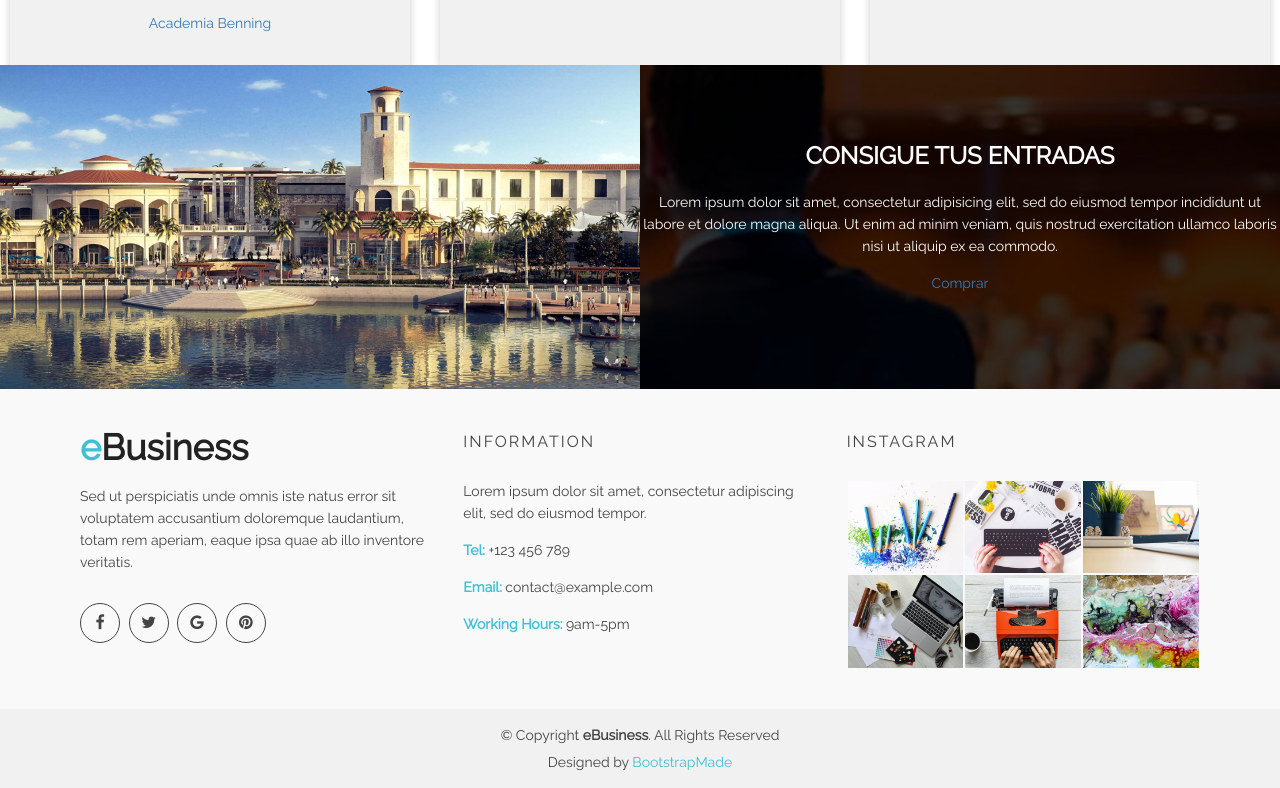
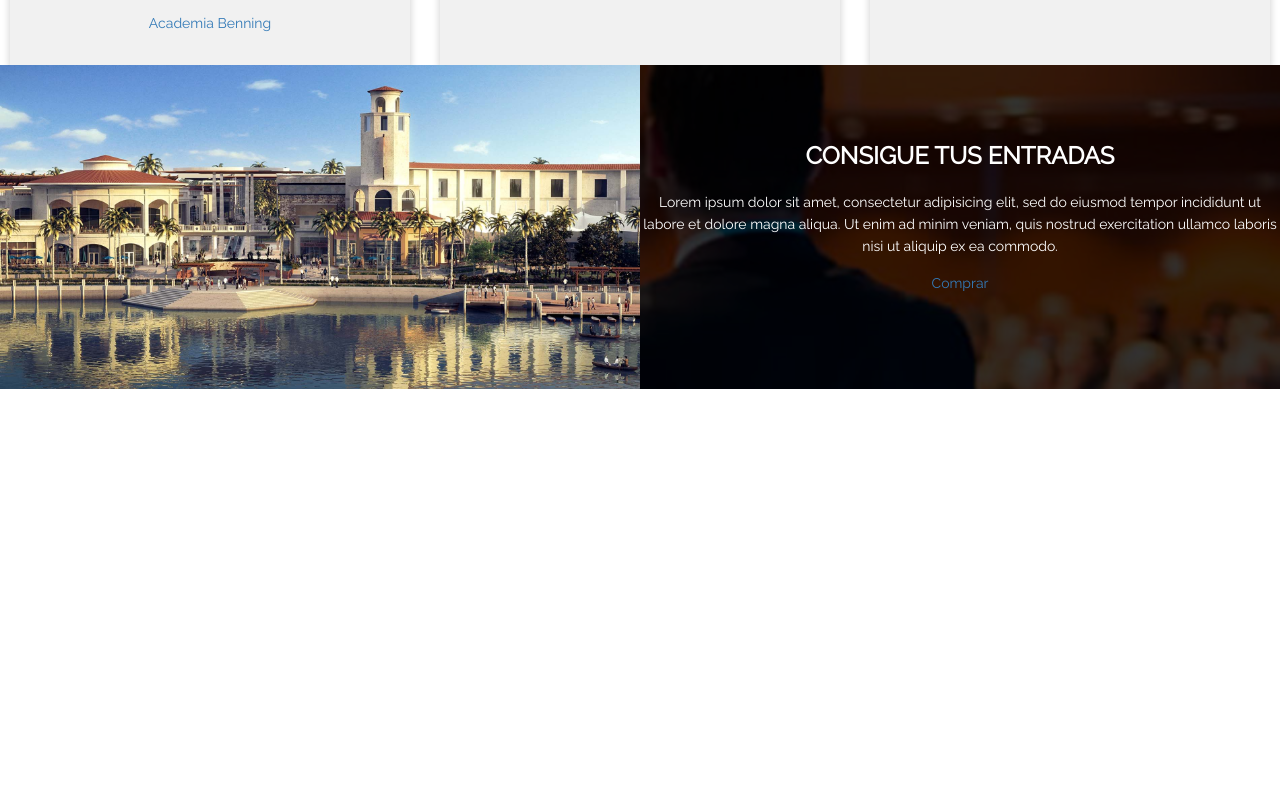
Before and after one commit to Pameladlt/Gente-Nueva, a plain HTML site: page index.html in a window 1280 px wide. Shown: the part 7025-7813 px from the top of the page. After the commit the page ends 7414 px from the top, so only its background shows below. Drawn offline with nearby package versions, Linux system fonts and the light colour scheme.

Commit message:
Update index.html

```diff
--- a/index.html
+++ b/index.html
@@ -872,99 +872,6 @@
 
 
 
-
-
-  <!-- Start Footer bottom Area -->
-  <footer>
-    <div class="footer-area">
-      <div class="container">
-        <div class="row">
-          <div class="col-md-4 col-sm-4 col-xs-12">
-            <div class="footer-content">
-              <div class="footer-head">
-                <div class="footer-logo">
-                  <h2><span>e</span>Business</h2>
-                </div>
-
-                <p>Sed ut perspiciatis unde omnis iste natus error sit voluptatem accusantium doloremque laudantium, totam rem aperiam, eaque ipsa quae ab illo inventore veritatis.</p>
-                <div class="footer-icons">
-                  <ul>
-                    <li>
-                      <a href="#"><i class="fa fa-facebook"></i></a>
-                    </li>
-                    <li>
-                      <a href="#"><i class="fa fa-twitter"></i></a>
-                    </li>
-                    <li>
-                      <a href="#"><i class="fa fa-google"></i></a>
-                    </li>
-                    <li>
-                      <a href="#"><i class="fa fa-pinterest"></i></a>
-                    </li>
-                  </ul>
-                </div>
-              </div>
-            </div>
-          </div>
-          <!-- end single footer -->
-          <div class="col-md-4 col-sm-4 col-xs-12">
-            <div class="footer-content">
-              <div class="footer-head">
-                <h4>information</h4>
-                <p>
-                  Lorem ipsum dolor sit amet, consectetur adipiscing elit, sed do eiusmod tempor.
-                </p>
-                <div class="footer-contacts">
-                  <p><span>Tel:</span> +123 456 789</p>
-                  <p><span>Email:</span> contact@example.com</p>
-                  <p><span>Working Hours:</span> 9am-5pm</p>
-                </div>
-              </div>
-            </div>
-          </div>
-          <!-- end single footer -->
-          <div class="col-md-4 col-sm-4 col-xs-12">
-            <div class="footer-content">
-              <div class="footer-head">
-                <h4>Instagram</h4>
-                <div class="flicker-img">
-                  <a href="#"><img src="img/portfolio/1.jpg" alt=""></a>
-                  <a href="#"><img src="img/portfolio/2.jpg" alt=""></a>
-                  <a href="#"><img src="img/portfolio/3.jpg" alt=""></a>
-                  <a href="#"><img src="img/portfolio/4.jpg" alt=""></a>
-                  <a href="#"><img src="img/portfolio/5.jpg" alt=""></a>
-                  <a href="#"><img src="img/portfolio/6.jpg" alt=""></a>
-                </div>
-              </div>
-            </div>
-          </div>
-        </div>
-      </div>
-    </div>
-    <div class="footer-area-bottom">
-      <div class="container">
-        <div class="row">
-          <div class="col-md-12 col-sm-12 col-xs-12">
-            <div class="copyright text-center">
-              <p>
-                &copy; Copyright <strong>eBusiness</strong>. All Rights Reserved
-              </p>
-            </div>
-            <div class="credits">
-              <!--
-                All the links in the footer should remain intact.
-                You can delete the links only if you purchased the pro version.
-                Licensing information: https://bootstrapmade.com/license/
-                Purchase the pro version with working PHP/AJAX contact form: https://bootstrapmade.com/buy/?theme=eBusiness
-              -->
-              Designed by <a href="https://bootstrapmade.com/">BootstrapMade</a>
-            </div>
-          </div>
-        </div>
-      </div>
-    </div>
-  </footer>
-
   <a href="#" class="back-to-top"><i class="fa fa-chevron-up"></i></a>
 
   <!-- JavaScript Libraries -->
```
